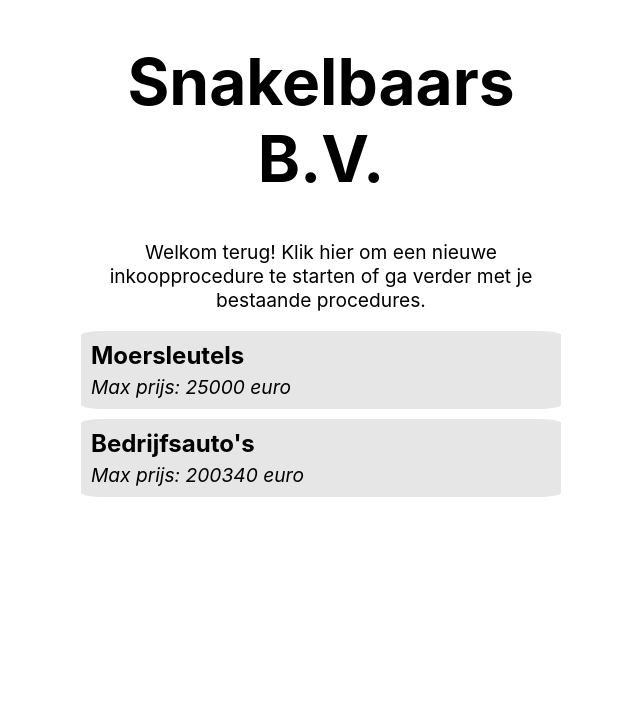
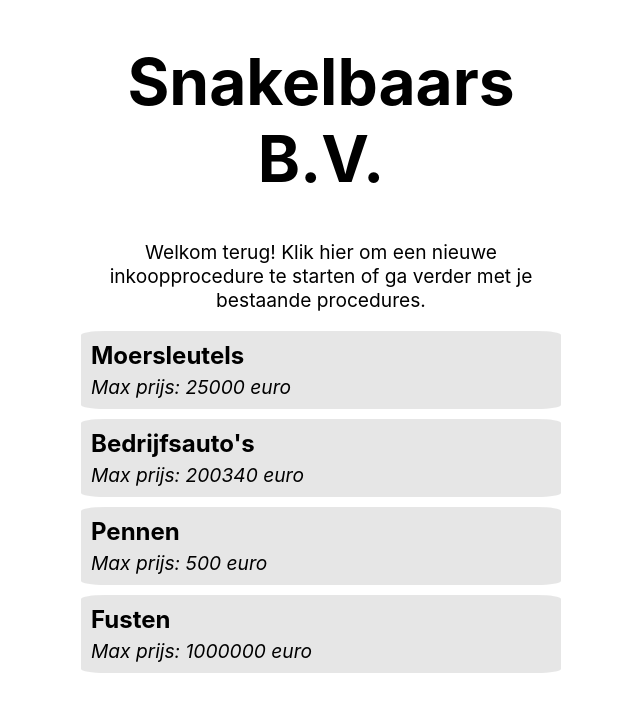
Before and after one commit to TimoK/DemoPurchasingApp-frontend, a React (Create React App) app: page / in a window 1280 px wide. Shown: the top 712 px of the page, without its empty margins (319-959 px from the left). Built offline with nearby package versions, Linux system fonts and the light colour scheme.

Commit message:
Put the buy procedure card data in json and create components dynamically

```diff
--- a/src/App.js
+++ b/src/App.js
@@ -1,5 +1,6 @@
 import "./App.css";
 import BuyProcedureCard from "./Components/BuyProcedureCard";
+import buyProcedures from "./BuyProcedures.json";
 
 function App() {
   return (
@@ -12,8 +13,9 @@ function App() {
         verder met je bestaande procedures.
       </p>
       <div>
-        <BuyProcedureCard title="Moersleutels" maxPrice="25000" />
-        <BuyProcedureCard title="Bedrijfsauto's" maxPrice={200340} />
+        {buyProcedures.map((x) => (
+          <BuyProcedureCard title={x.title} maxPrice={x.maxPrice} />
+        ))}
       </div>
     </div>
   );
--- /dev/null
+++ b/src/BuyProcedures.json
@@ -0,0 +1,18 @@
+[
+  {
+    "title": "Moersleutels",
+    "maxPrice": 25000
+  },
+  {
+    "title": "Bedrijfsauto's",
+    "maxPrice": 200340
+  },
+  {
+    "title": "Pennen",
+    "maxPrice": 500
+  },
+  {
+    "title": "Fusten",
+    "maxPrice": 1000000
+  }
+]
```
Also changed, not shown: public/index.html (line endings or trailing spaces).
